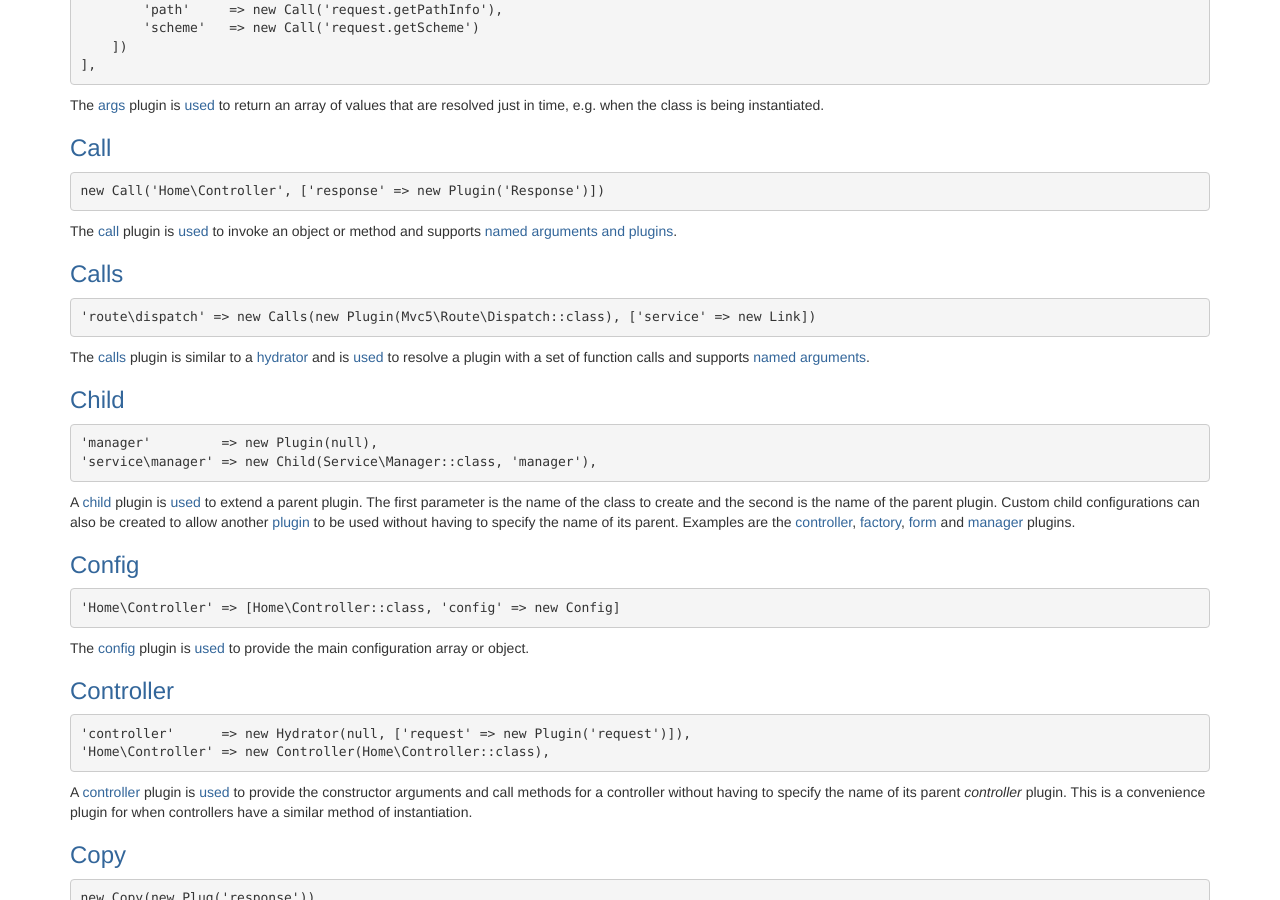
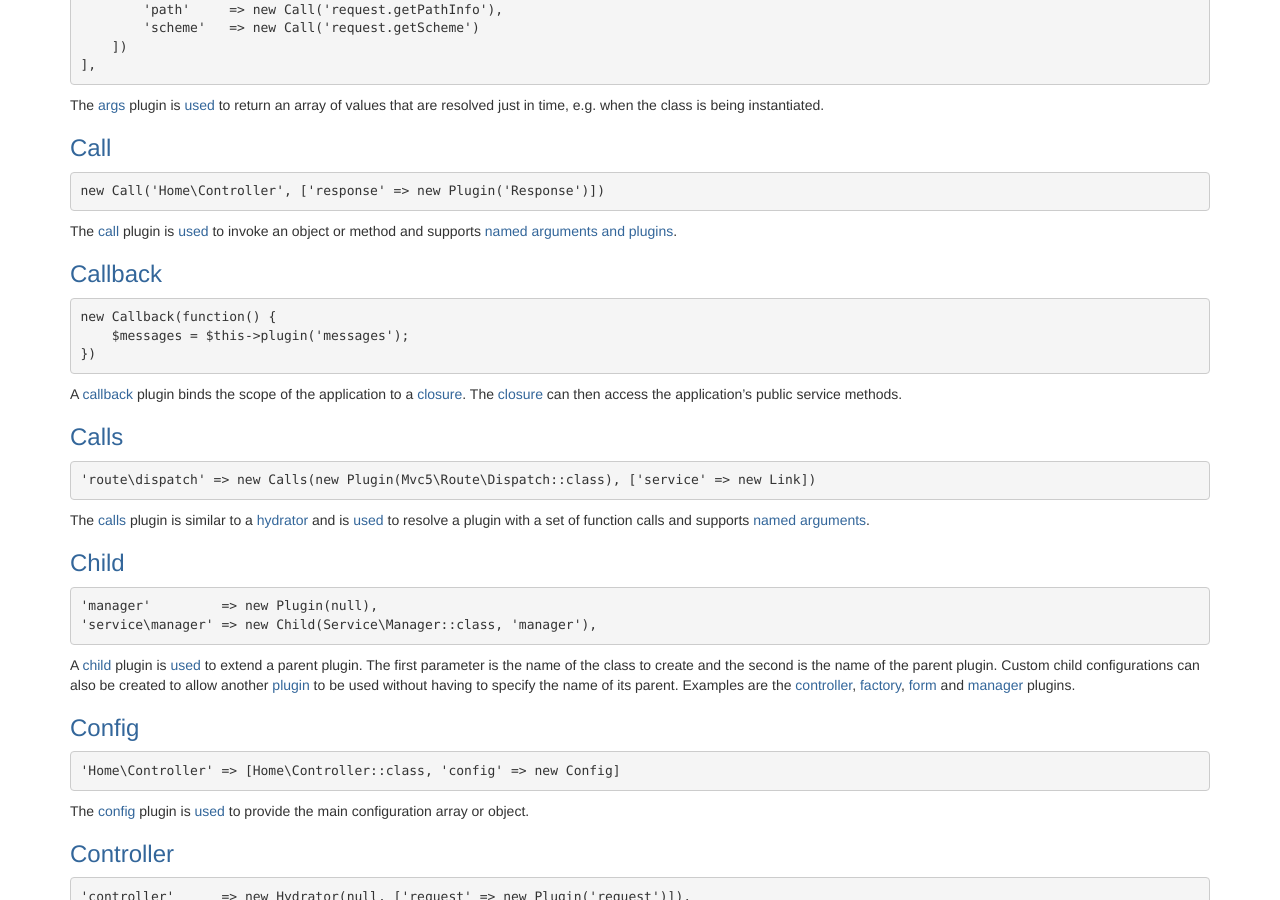
Before and after one commit to mvc5/mvc5.github.io, a Jekyll site: the page built from overview/plugins.md, in a window 1280 px wide and 900 px high, scrolled down 605 px. Built offline with Jekyll 4.4.1, drawn with Linux system fonts in a browser that asks for light colours; nearby versions of some CDN libraries; our own code applies the rules of GitHub Pages for plain Markdown files.

Commit message:
callback plugin

````diff
--- a/overview/plugins.md
+++ b/overview/plugins.md
@@ -28,6 +28,15 @@ new Call('Home\Controller', ['response' => new Plugin('Response')])
 ```
 
 The [call](https://github.com/mvc5/mvc5/blob/master/src/Plugin/Call.php) plugin is [used](https://github.com/mvc5/mvc5/blob/master/src/Resolver/Resolver.php#L199) to invoke an object or method and supports [named arguments and plugins](#named-arguments).
+
+### [Callback](https://github.com/mvc5/mvc5/blob/master/src/Plugin/Callback.php)
+```php
+new Callback(function() {
+    $messages = $this->plugin('messages');
+})
+```
+
+A [callback](https://github.com/mvc5/mvc5/blob/master/src/Plugin/Callback.php) plugin binds the scope of the application to a [closure](http://php.net/manual/en/class.closure.php). The [closure](http://php.net/manual/en/class.closure.php) can then access the application's public service methods.
 
 ### [Calls](https://github.com/mvc5/mvc5/blob/master/src/Plugin/Calls.php)
 ```php
````
